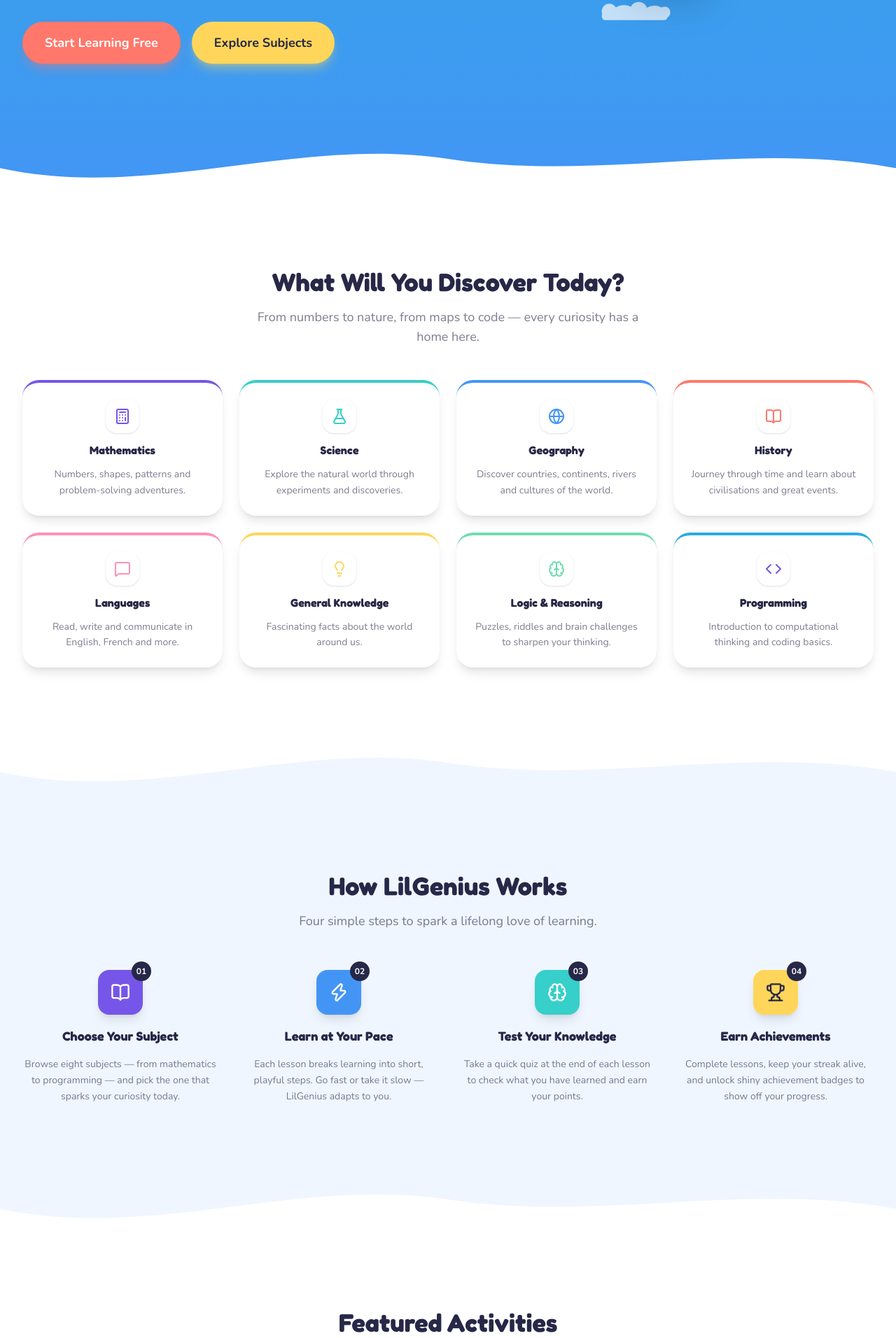
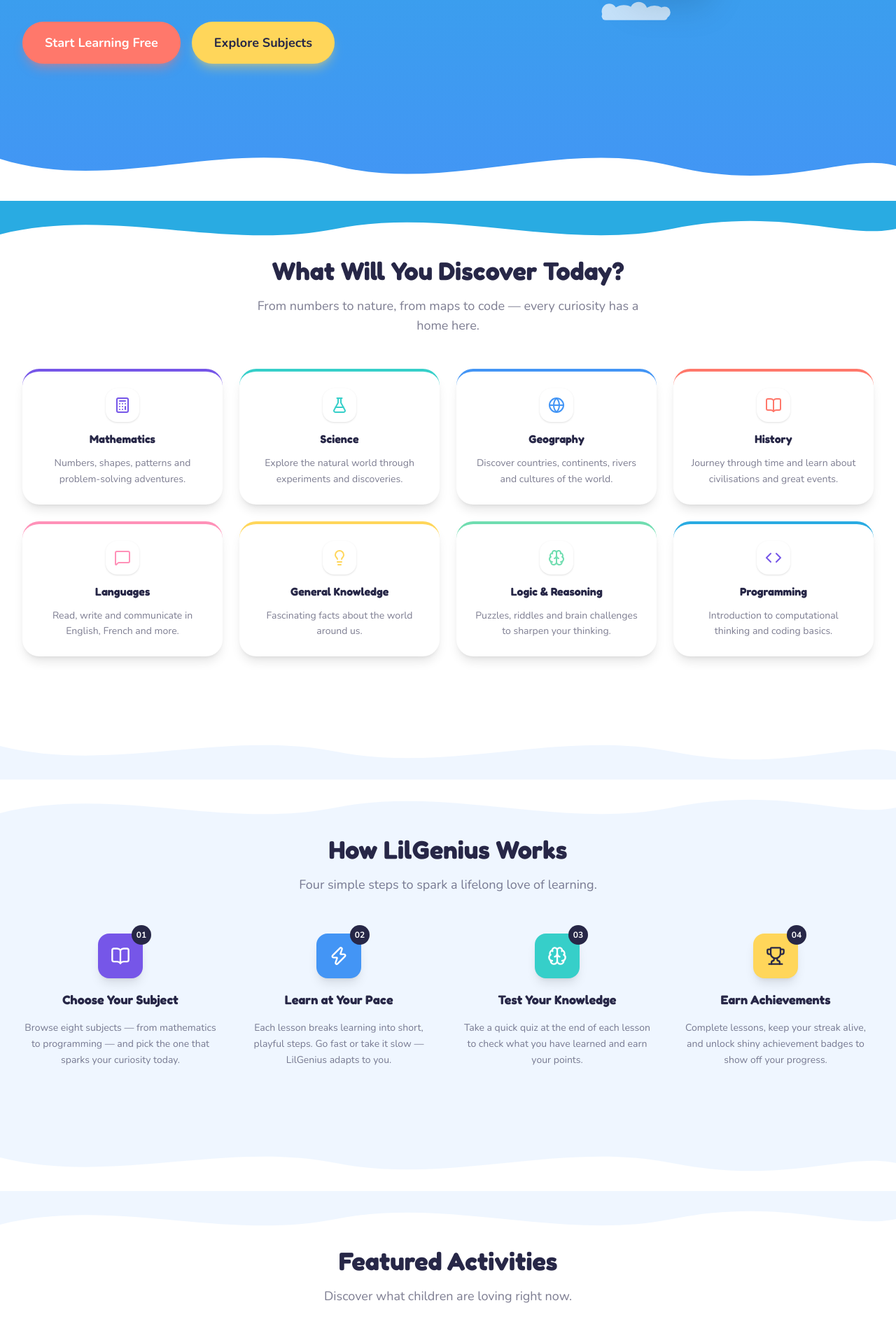
Before and after one commit to cherubin-umuragwa/lilgenuis, a Next.js app: page /en in a window 1280 px wide. Shown: the part 551-2463 px from the top of the page at 70% size. Built offline with nearby package versions, Linux system fonts and the light colour scheme.

Commit message:
feat: add top wave dividers to all landing sections for consistent curvy separations

```diff
--- a/src/components/landing/BenefitsSection.tsx
+++ b/src/components/landing/BenefitsSection.tsx
@@ -68,7 +68,9 @@ const itemVariants: Variants = {
 
 export function BenefitsSection() {
   return (
-    <section className="relative bg-mint pt-16 sm:pt-24">
+    <section className="relative bg-mint">
+      {/* Top wave — matches FeaturedActivities's white bg */}
+      <WaveDivider fill="#FFFFFF" flip />
       <div className="max-w-7xl mx-auto px-4 sm:px-6 lg:px-8 pb-16 sm:pb-24">
         <div className="text-center mb-14">
           <h2 className="font-heading text-3xl sm:text-4xl font-bold text-text mb-4">
--- a/src/components/landing/CTASection.tsx
+++ b/src/components/landing/CTASection.tsx
@@ -3,6 +3,7 @@
 import React from "react";
 import Link from "next/link";
 import { motion } from "framer-motion";
+import { WaveDivider } from "@/components/shared/WaveDivider";
 import { ROUTES } from "@/lib/utils/routes";
 import type { Locale } from "@/types";
 
@@ -12,8 +13,10 @@ interface CTASectionProps {
 
 export function CTASection({ locale }: CTASectionProps) {
   return (
-    <section className="relative bg-coral py-16 sm:py-24">
-      <div className="max-w-3xl mx-auto px-4 sm:px-6 text-center">
+    <section className="relative bg-coral">
+      {/* Top wave — matches Benefits's mint bg */}
+      <WaveDivider fill="#70DDB0" flip />
+      <div className="max-w-3xl mx-auto px-4 sm:px-6 text-center pb-16 sm:pb-24">
         <motion.div
           initial={{ opacity: 0, y: 24 }}
           whileInView={{ opacity: 1, y: 0 }}
--- a/src/components/landing/FeaturedActivitiesSection.tsx
+++ b/src/components/landing/FeaturedActivitiesSection.tsx
@@ -57,7 +57,9 @@ const itemVariants: Variants = {
 
 export function FeaturedActivitiesSection({ locale }: FeaturedActivitiesSectionProps) {
   return (
-    <section className="relative bg-white pt-16 sm:pt-24">
+    <section className="relative bg-white">
+      {/* Top wave — matches HowItWorks's #EFF6FF bg */}
+      <WaveDivider fill="#EFF6FF" flip />
       <div className="max-w-7xl mx-auto px-4 sm:px-6 lg:px-8 pb-16 sm:pb-24">
         <div className="text-center mb-12">
           <h2 className="font-heading text-3xl sm:text-4xl font-bold text-text mb-4">
--- a/src/components/landing/HowItWorksSection.tsx
+++ b/src/components/landing/HowItWorksSection.tsx
@@ -56,7 +56,9 @@ const itemVariants: Variants = {
 
 export function HowItWorksSection() {
   return (
-    <section className="relative bg-[#EFF6FF] pt-16 sm:pt-24">
+    <section className="relative bg-[#EFF6FF]">
+      {/* Top wave — matches SubjectPreview's white bg */}
+      <WaveDivider fill="#FFFFFF" flip />
       <div className="max-w-7xl mx-auto px-4 sm:px-6 lg:px-8 pb-16 sm:pb-24">
         <div className="text-center mb-14">
           <h2 className="font-heading text-3xl sm:text-4xl font-bold text-text mb-4">
--- a/src/components/landing/SubjectPreviewSection.tsx
+++ b/src/components/landing/SubjectPreviewSection.tsx
@@ -32,7 +32,9 @@ const itemVariants: Variants = {
 
 export function SubjectPreviewSection({ locale }: SubjectPreviewSectionProps) {
   return (
-    <section className="relative bg-white pt-16 sm:pt-24">
+    <section className="relative bg-white">
+      {/* Top wave — matches Hero's bottom blue */}
+      <WaveDivider fill="#29ABE2" flip />
       <div className="max-w-7xl mx-auto px-4 sm:px-6 lg:px-8 pb-16 sm:pb-24">
         <div className="text-center mb-12">
           <h2 className="font-heading text-3xl sm:text-4xl font-bold text-text mb-4">
--- a/src/components/shared/WaveDivider.tsx
+++ b/src/components/shared/WaveDivider.tsx
@@ -2,28 +2,39 @@ import React from "react";
 import { cn } from "@/lib/utils/cn";
 
 interface WaveDividerProps {
-  /** CSS color the wave should blend into (the *next* section's background). */
+  /** CSS color the wave shape is filled with. For a bottom wave this should
+   *  match the *next* section's background. For a top wave (flip=true) this
+   *  should match the *previous* section's background. */
   fill?: string;
+  /** When true the wave is flipped vertically so it curves upward — use this
+   *  at the TOP of a section to continue the curve from the section above. */
+  flip?: boolean;
   className?: string;
 }
 
 /**
- * A full-width SVG wave used as the last block child of a section to create a
- * smooth transition into the next differently-colored section. The `fill` prop
- * must match the next section's background hex so the wave blends seamlessly.
+ * Full-width SVG wave divider.
  *
- * Server-safe: no client hooks, so it renders anywhere.
+ * Usage:
+ *   Bottom of section A  →  <WaveDivider fill={nextSectionBg} />
+ *   Top    of section B  →  <WaveDivider fill={prevSectionBg} flip />
+ *
+ * Both together produce a seamless S-curve transition.
  */
-export function WaveDivider({ fill = "#FFFFFF", className }: WaveDividerProps) {
+export function WaveDivider({ fill = "#FFFFFF", flip = false, className }: WaveDividerProps) {
   return (
     <svg
-      viewBox="0 0 1440 120"
+      viewBox="0 0 1440 100"
       preserveAspectRatio="none"
       aria-hidden="true"
-      className={cn("block w-full h-[60px] sm:h-[100px]", className)}
+      className={cn(
+        "block w-full",
+        flip ? "h-[50px] sm:h-[80px] scale-y-[-1]" : "h-[50px] sm:h-[80px]",
+        className
+      )}
     >
       <path
-        d="M0,64 C240,120 480,8 720,48 C960,88 1200,16 1440,64 L1440,120 L0,120 Z"
+        d="M0,40 C180,90 360,10 540,50 C720,90 900,10 1080,50 C1260,90 1360,30 1440,50 L1440,100 L0,100 Z"
         fill={fill}
       />
     </svg>
```
